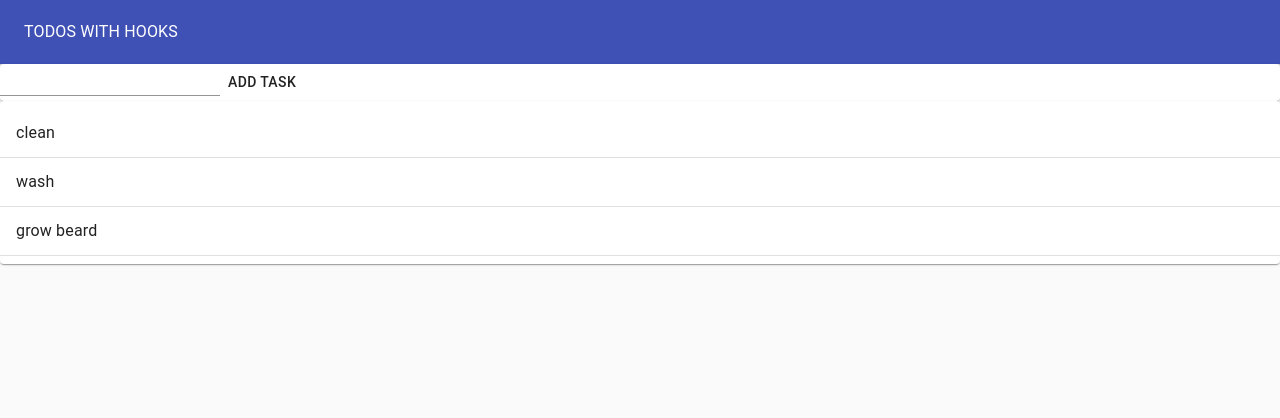
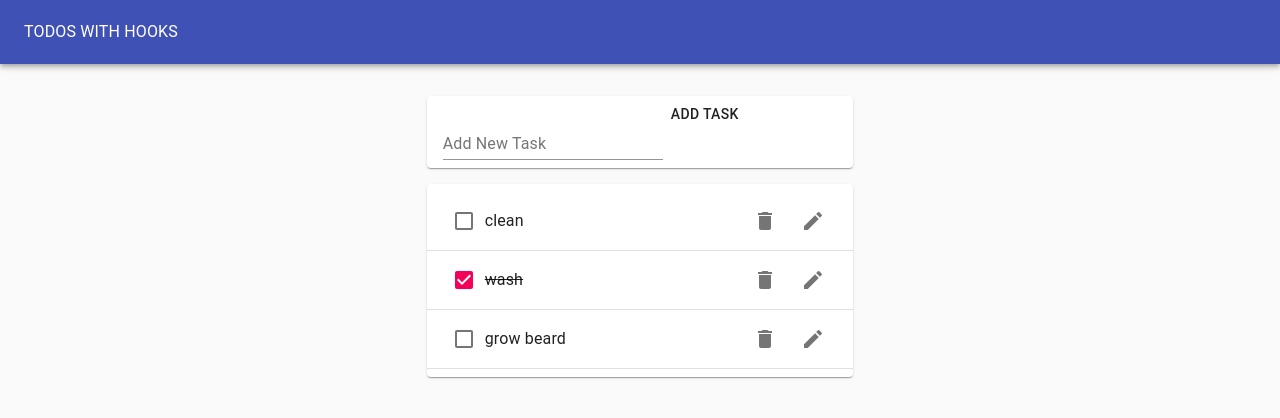
Before and after one commit to evi-h/todo-with-hooks, a React (Create React App) app: page / in a window 1280 px wide. Shown: the top 418 px of the page. Built offline with nearby package versions, Linux system fonts and the light colour scheme.

Commit message:
added todo component, styling, material-ui

```diff
--- a/package.json
+++ b/package.json
@@ -4,6 +4,7 @@
   "private": true,
   "dependencies": {
     "@material-ui/core": "^4.11.4",
+    "@material-ui/icons": "^4.11.2",
     "@testing-library/jest-dom": "^5.11.4",
     "@testing-library/react": "^11.1.0",
     "@testing-library/user-event": "^12.1.10",
--- a/src/TodoApp.jsx
+++ b/src/TodoApp.jsx
@@ -32,8 +32,12 @@ const TodoApp = () => {
           <Typography color="inherit">TODOS WITH HOOKS</Typography>
         </Toolbar>
       </AppBar>
-      <TodoForm addTodo={addTodo} />
-      <TodoList todos={todos} />
+      <Grid container justify="center" style={{ marginTop: "1rem" }}>
+        <Grid item xs={11} md={8} lg={4}>
+          <TodoForm addTodo={addTodo} />
+          <TodoList todos={todos} />
+        </Grid>
+      </Grid>
     </Paper>
   );
 };
--- /dev/null
+++ b/src/componenets/Todo/todo.component.jsx
@@ -0,0 +1,32 @@
+import React from "react";
+import {
+  ListItem,
+  ListItemText,
+  Checkbox,
+  IconButton,
+  ListItemSecondaryAction,
+} from "@material-ui/core";
+import { Delete, Edit } from "@material-ui/icons/";
+
+const Todo = ({ task, completed }) => {
+  return (
+    <ListItem>
+      <Checkbox tabIndex={-1} checked={completed} />
+      <ListItemText
+        style={{ textDecoration: completed ? "line-through" : "none" }}
+      >
+        {task}
+      </ListItemText>
+      <ListItemSecondaryAction>
+        <IconButton aria-label="Delete">
+          <Delete />
+        </IconButton>
+        <IconButton aria-label="Edit">
+          <Edit />
+        </IconButton>
+      </ListItemSecondaryAction>
+    </ListItem>
+  );
+};
+
+export default Todo;
--- a/src/componenets/todo-form/todo-form.component.jsx
+++ b/src/componenets/todo-form/todo-form.component.jsx
@@ -12,10 +12,17 @@ const TodoForm = ({ addTodo }) => {
   };
 
   return (
-    <Paper>
+    <Paper style={{ margin: "1rem 0", padding: "0 1rem" }}>
       <form onSubmit={handleSubmit}>
-        <TextField value={value} onChange={handleChange} />
-        <Button type="submit">Add Task</Button>
+        <TextField
+          value={value}
+          onChange={handleChange}
+          margin="normal"
+          label="Add New Task"
+        />
+        <Button type="submit" margin="normal">
+          Add Task
+        </Button>
       </form>
     </Paper>
   );
--- a/src/componenets/todo-list/todo-list.component.jsx
+++ b/src/componenets/todo-list/todo-list.component.jsx
@@ -1,11 +1,6 @@
 import React from "react";
-import {
-  List,
-  Paper,
-  Divider,
-  ListItem,
-  ListItemText,
-} from "@material-ui/core";
+import { List, Paper, Divider } from "@material-ui/core";
+import Todo from "../Todo/todo.component";
 
 const TodoList = ({ todos }) => {
   return (
@@ -13,9 +8,7 @@ const TodoList = ({ todos }) => {
       <List>
         {todos.map((todo) => (
           <>
-            <ListItem>
-              <ListItemText>{todo.task}</ListItemText>
-            </ListItem>
+            <Todo task={todo.task} key={todo.id} completed={todo.completed} />
             <Divider />
           </>
         ))}
```
Also changed, not shown: 1 other file (tests, documents, lock files or other folders).
